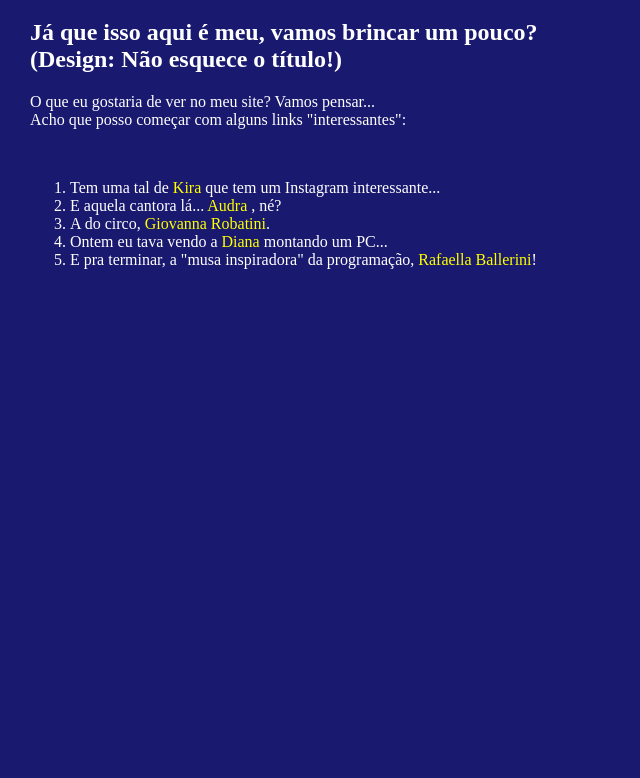
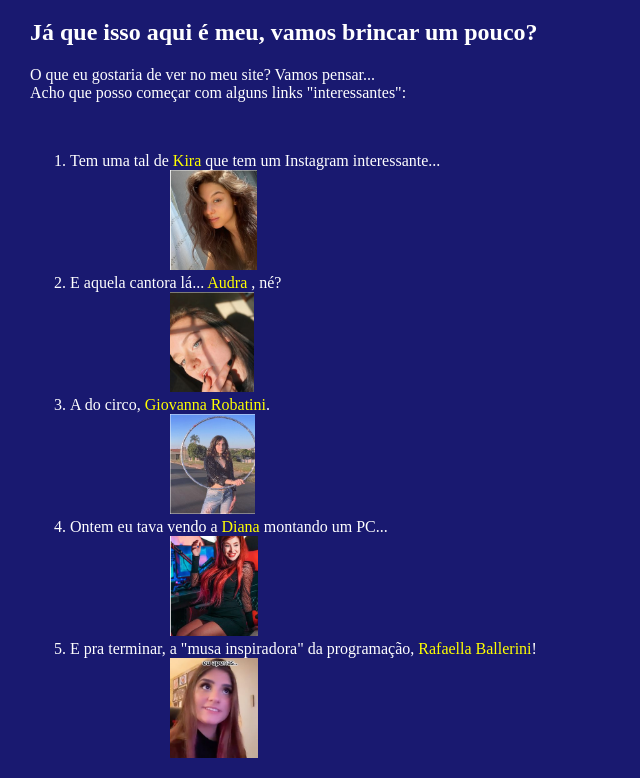
Before and after one commit to anderson-br-ti/creating-a-site, a plain HTML site: page index.html in a window 1280 px wide. Shown: the part 98-876 px from the top of the page, without its empty margins (0-640 px from the left). Before the commit the page ends 800 px from the top, so only its background shows below. Drawn offline with Linux system fonts and the light colour scheme.

Commit message:
Update index.html

```diff
--- a/index.html
+++ b/index.html
@@ -7,21 +7,25 @@
   </head>
   <body>
     <h1>E cheguei aos 23... <br>Velho? Acho que é relativo.</h1>
-    <h2>Já que isso aqui é meu, vamos brincar um pouco?<br>
-        (Design: Não esquece o título!) </h2>
+    <h2>Já que isso aqui é meu, vamos brincar um pouco?</h2>
     <p>O que eu gostaria de ver no meu site? Vamos pensar...<br>
     Acho que posso começar com alguns links "interessantes":</p><br>
     <ol>
       <li>Tem uma tal de <a href="https://instagram.com/kirakosarin">Kira</a>
           que tem um Instagram interessante...</li>
+          <img class="meio" src="pics/kira.png" alt="Kira">
       <li>E aquela cantora lá... <a href="https://instagram.com/audra.mllr">Audra</a>
           , né?</li>
+          <img class="meio" src="pics/audra.png" alt="Audra">
       <li>A do circo, <a href="https://instagram.com/gi_robatini">
           Giovanna Robatini</a>.</li>
+          <img class="meio" src="pics/robatini.png" alt="Robatini">
       <li>Ontem eu tava vendo a <a href="https://instagram.com/dianazambrozuski">
           Diana</a> montando um PC...</li>
+          <img class="meio" src="pics/diana.png" alt="Diana">
       <li>E pra terminar, a "musa inspiradora" da programação,
           <a href="https://instagram.com/rafaballerini">Rafaella Ballerini</a>!</li>
+          <img class="meio" src="pics/ballerini.png" alt="Ballerini">
     </ol>
   </body>
 </html>
```
